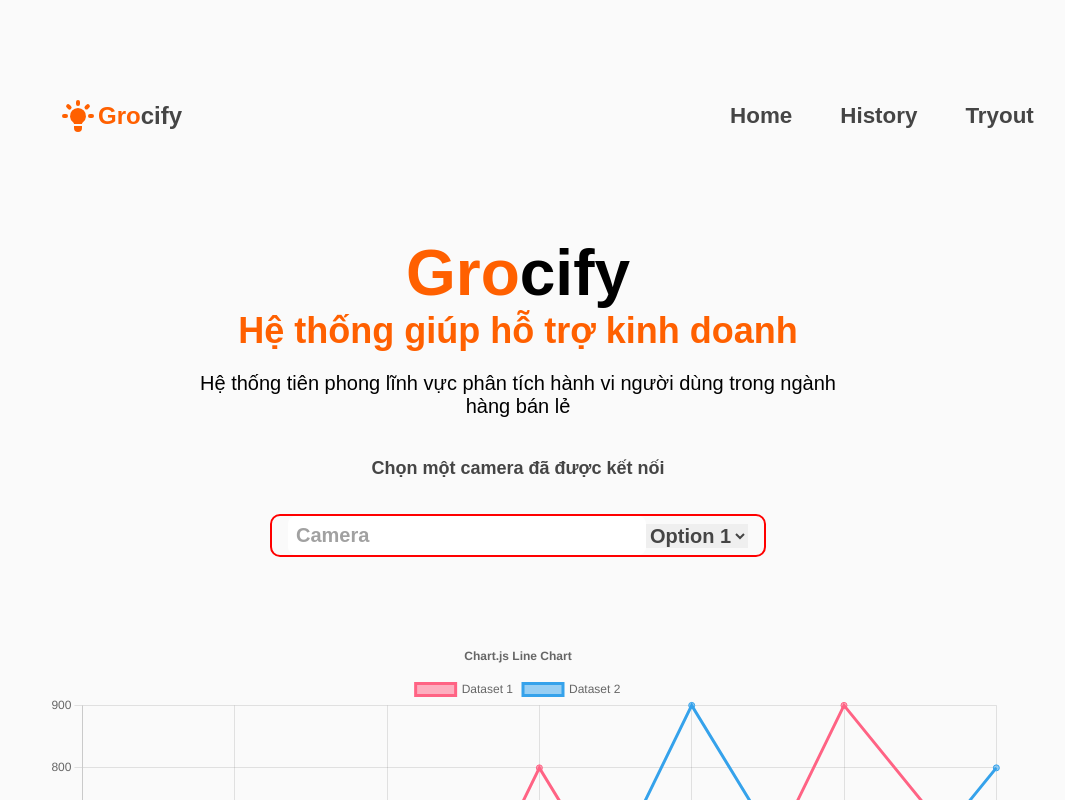
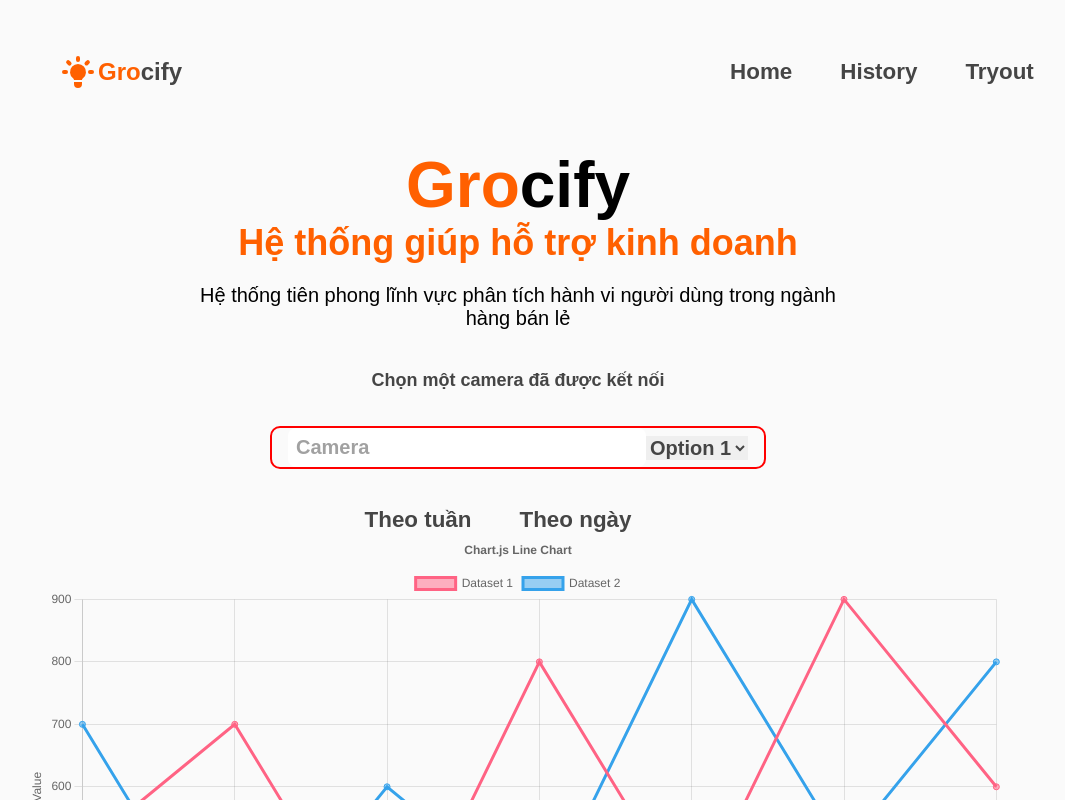
Before and after one commit to hungmeomeo/Vietnam-Datathon-Team-5, a React (Vite) app in the folder fe/: page /test in a window 1280 px wide. Shown: the top 800 px of the page, without its empty margins (122-1187 px from the left). Built offline with nearby package versions, Linux system fonts and the light colour scheme.

Commit message:
Adding small changes

```diff
--- a/fe/src/components/chart/line/line.jsx
+++ b/fe/src/components/chart/line/line.jsx
@@ -1,4 +1,4 @@
-import React from "react";
+import React, { useState } from "react";
 import {
   Chart as ChartJS,
   CategoryScale,
@@ -10,6 +10,7 @@ import {
   Legend,
 } from "chart.js";
 import { Line } from "react-chartjs-2";
+import styles from "./time.module.css";
 
 ChartJS.register(
   CategoryScale,
@@ -57,7 +58,8 @@ const options = {
   },
 };
 
-const data = {
+const data = [
+  {
     labels,
     datasets: [
       {
@@ -73,8 +75,53 @@ const data = {
         backgroundColor: "rgba(53, 162, 235, 0.5)",
       },
     ],
+  },
+  {
+    labels,
+    datasets: [
+      {
+        label: "Dataset 3",
+        data: [300, 500, 200, 600, 300, 700, 400],
+        borderColor: "rgb(75, 192, 192)",
+        backgroundColor: "rgba(75, 192, 192, 0.5)",
+      },
+      {
+        label: "Dataset 4",
+        data: [400, 200, 500, 300, 600, 400, 800],
+        borderColor: "rgb(255, 205, 86)",
+        backgroundColor: "rgba(255, 205, 86, 0.5)",
+      },
+    ],
+  },
+];
+
+const LineChart = () => {
+  const [selectedDatasetIndex, setSelectedDatasetIndex] = useState(0);
+
+  const handleTheoTuanClick = () => {
+    setSelectedDatasetIndex(0);
   };
 
-const LineChart = () => <Line options={options} data={data} />;
+  const handleTheoNgayClick = () => {
+    setSelectedDatasetIndex(1);
+  };
+
+  return (
+    <div className="container">
+      <div className={styles.nav}>
+        <div className={styles.ul}>
+          <div className={styles.li} onClick={handleTheoTuanClick}>
+            <div className={styles.link}>Theo tuần</div>
+          </div>
+
+          <div className={styles.li} onClick={handleTheoNgayClick}>
+            <div className={styles.link}>Theo ngày</div>
+          </div>
+        </div>
+      </div>
+      <Line options={options} data={data[selectedDatasetIndex]} />
+    </div>
+  );
+};
 
 export default LineChart;
--- /dev/null
+++ b/fe/src/components/chart/line/time.module.css
@@ -0,0 +1,63 @@
+.nav {
+  position: relative; /* Use relative positioning instead of absolute */
+  align-items: center;
+}
+
+.nav .ul {
+  list-style-type: none;
+  margin-right: 2.5em; /* Use relative units like em */
+  display: flex;
+  align-items: center;
+}
+
+.nav .li {
+  display: inline-block;
+}
+
+.nav .li:not(:last-child) {
+  margin-right: 3em; /* Use relative units like em */
+}
+
+.nav .link {
+  border: none;
+  font-weight: 600;
+  font-size: 1.4em; /* Use relative units like em */
+  height: 100%;
+  color: var(--text-secondary);
+}
+
+.nav .link:hover {
+  color: var(--text-primary);
+}
+
+.navbarLogo {
+  display: flex;
+  align-items: center;
+  font-weight: 700;
+  font-size: 1.5em; /* Use relative units like em */
+  color: var(--text-secondary);
+}
+
+.navbarLogo:hover {
+  cursor: pointer;
+}
+
+/* Responsive Styles */
+@media only screen and (max-width: 768px) {
+  nav {
+    position: static;
+    left: auto;
+    top: 2em; /* Use relative units like em */
+  }
+
+  nav ul {
+    margin-right: 0;
+    flex-direction: column;
+    align-items: left;
+  }
+
+  nav li {
+    display: block;
+    margin-bottom: 1em; /* Use relative units like em */
+  }
+}
--- a/fe/src/components/navbar/navbar.jsx
+++ b/fe/src/components/navbar/navbar.jsx
@@ -1,16 +1,16 @@
 import React, { useState } from "react";
 import { HiLightBulb } from "react-icons/hi";
-import "./navbar.css";
+import styles from "./navbar.module.css";
 
 const Navbar = () => {
   const [showMenu, setShowMenu] = useState(false);
 
   return (
     <>
-      <nav>
-        <ul>
+      <nav className={styles.nav}>
+        <ul className={styles.ul}>
           <li>
-            <div className="navbarLogo" style={{ marginRight: "500px" }}>
+            <div className={styles.navbarLogo} style={{ marginRight: "500px" }}>
               <HiLightBulb
                 style={{
                   color: "var(--text-primary)",
@@ -21,13 +21,19 @@ const Navbar = () => {
             </div>
           </li>
           <li>
-            <a href="/">Home</a>
+            <a href="/" className={styles.link}>
+              Home
+            </a>
           </li>
           <li>
-            <a href="/history">History</a>
+            <a href="/history" className={styles.link}>
+              History
+            </a>
           </li>
           <li>
-            <a href="/test">Tryout</a>
+            <a href="/test" className={styles.link}>
+              Tryout
+            </a>
           </li>
         </ul>
       </nav>
--- a/fe/src/layouts/layout.module.css
+++ b/fe/src/layouts/layout.module.css
@@ -1,8 +1,8 @@
 .layout {
   max-width: var(--max-width);
-  padding: 0.75rem 0.625rem;
+  padding: 0.65rem 0.4rem;
   margin: 0 auto;
-  margin-top: 3.75rem;
+  margin-top: 1rem;
 }
 
 @media all and (min-width: 768px) {
--- a/fe/src/page/Aboutpage/About.jsx
+++ b/fe/src/page/Aboutpage/About.jsx
@@ -62,6 +62,7 @@ const About = () => {
         </div>
         <div className="container"></div>
       </Layout>
+
       <Layout>
         <LineChart></LineChart>
       </Layout>
```
Also changed, not shown: fe/src/components/navbar/navbar.module.css (renamed from fe/src/components/navbar/navbar.css). Lines whose indentation alone changed are shown as unchanged.
